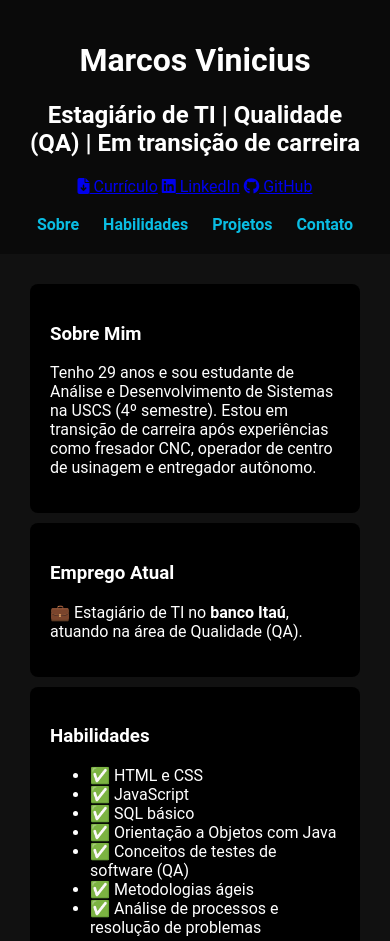
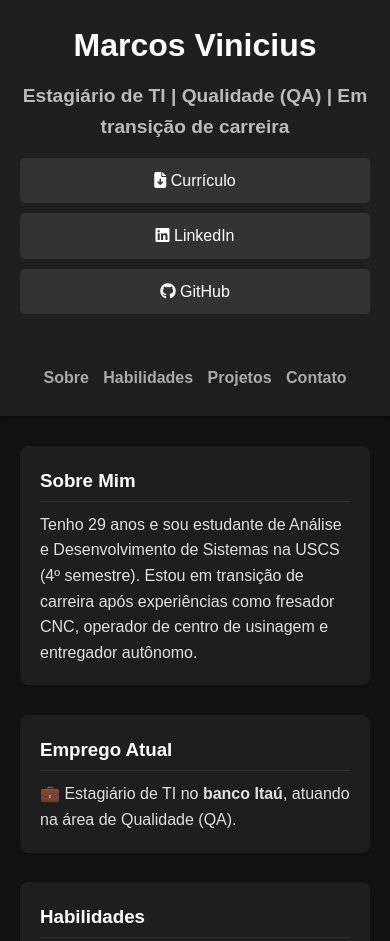
Before and after one commit to Marcos-Nascimento96/portfolio, a plain HTML site: page index.html in a window 390 px wide. Shown: the top 941 px of the page. Drawn offline with nearby package versions, Linux system fonts and the light colour scheme.

Commit message:
Aplica tema escuro

```diff
--- a/style.css
+++ b/style.css
@@ -1,57 +1,110 @@
-body {
-  font-family: 'Roboto', sans-serif;
-  background-color: #111;
-  color: white;
+/* Reset básico */
+* {
   margin: 0;
   padding: 0;
+  box-sizing: border-box;
+  font-family: Arial, sans-serif;
+}
+
+body {
+  background-color: #121212;
+  color: #e0e0e0;
+  line-height: 1.6;
 }
 
 header {
-  background-color: #0a0a0a;
+  background-color: #1f1f1f;
   padding: 20px;
   text-align: center;
+  box-shadow: 0 2px 4px rgba(0,0,0,0.5);
+}
+
+header h1 {
+  font-size: 2.5rem;
+  color: #ffffff;
+}
+
+header h2 {
+  font-size: 1.2rem;
+  color: #bbbbbb;
+  margin-top: 10px;
+}
+
+.botao-container {
+  margin-top: 15px;
+}
+
+.botao {
+  display: inline-block;
+  background-color: #333;
+  color: #fff;
+  padding: 10px 15px;
+  margin: 5px;
+  text-decoration: none;
+  border-radius: 5px;
+  transition: background 0.3s ease;
+}
+
+.botao:hover {
+  background-color: #555;
+}
+
+nav {
+  margin-top: 20px;
 }
 
 nav a {
+  color: #aaa;
+  text-decoration: none;
   margin: 0 10px;
-  color: #0abde3;
-  text-decoration: none;
   font-weight: bold;
+  transition: color 0.3s ease;
 }
 
 nav a:hover {
-  text-decoration: underline;
+  color: #fff;
 }
 
 main {
-  padding: 20px;
-  max-width: 800px;
-  margin: auto;
+  padding: 30px 20px;
+  max-width: 900px;
+  margin: 0 auto;
 }
 
 section {
-  margin-bottom: 40px;
+  margin-bottom: 30px;
+  padding: 20px;
+  background-color: #1e1e1e;
+  border-radius: 8px;
+  box-shadow: 0 1px 3px rgba(0,0,0,0.3);
+}
+
+h3 {
+  color: #ffffff;
+  margin-bottom: 10px;
+  border-bottom: 1px solid #333;
+  padding-bottom: 5px;
+}
+
+ul li {
+  margin-left: 20px;
 }
 
 footer {
   text-align: center;
-  padding: 20px;
-  background-color: #0a0a0a;
+  padding: 15px;
+  background-color: #1f1f1f;
+  color: #666;
+  font-size: 0.9rem;
   margin-top: 40px;
-}
-
-.social-icons a {
-  color: white;
-  margin: 0 10px;
-  font-size: 20px;
 }
 
 #btnTopo {
   position: fixed;
   bottom: 20px;
   right: 20px;
-  background-color: #0abde3;
-  color: white;
+  background: #0abde3;
+  color: #fff;
   border: none;
   padding: 10px 12px;
   border-radius: 50%;
@@ -59,41 +112,25 @@ footer {
   cursor: pointer;
   display: none;
 }
-.typewriter {
-  overflow: hidden;
-  border-right: .15em solid #0abde3;
-  white-space: nowrap;
-  margin: 0 auto;
-  letter-spacing: .1em;
-  animation: typing 2s steps(30, end), blink .75s step-end infinite;
-  width: 0;
-  display: inline-block;
+
+#btnTopo:hover {
+  background: #555;
 }
 
-section {
-  padding: 20px;
-  background-color: rgb(0, 0, 0);
-  margin: 10px;
-  border-radius: 8px;
-
-.botao-container {
-  margin: 15px 0;
+/* Responsividade */
+@media (max-width: 600px) {
+  header h1 {
+    font-size: 2rem;
+  }
+  .botao {
+    display: block;
+    margin: 10px auto;
+  }
+  nav {
+    margin-top: 10px;
+  }
+  nav a {
+    display: inline-block;
+    margin: 5px;
+  }
 }
-
-.botao {
-  display: inline-block;
-  margin: 5px;
-  padding: 10px 20px;
-  background-color: #3399ff;
-  color: #000;
-  border: none;
-  border-radius: 5px;
-  text-decoration: none;
-  font-weight: bold;
-  transition: background-color 0.3s ease;
-}
-
-.botao:hover {
-  background-color: #0077cc;
-  color: white;
-}
```
